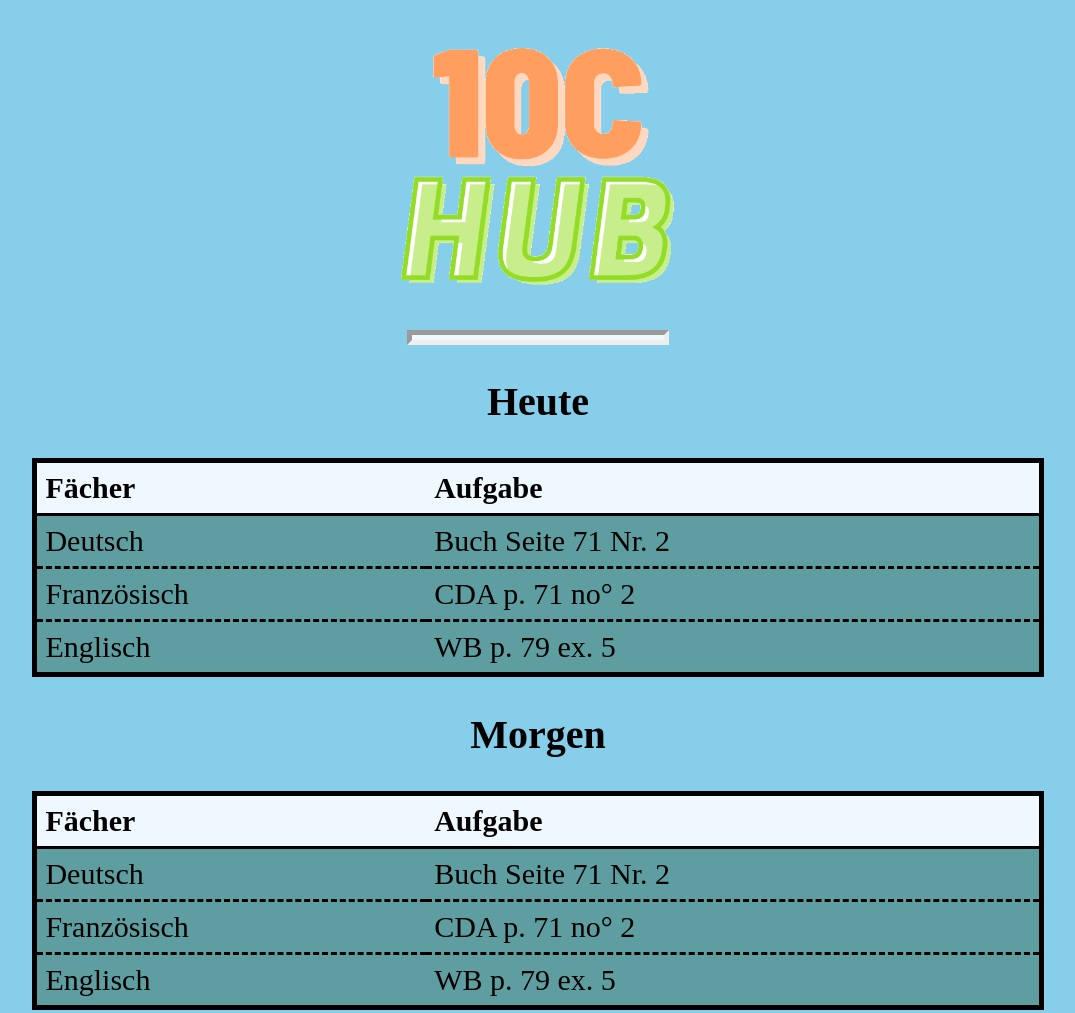
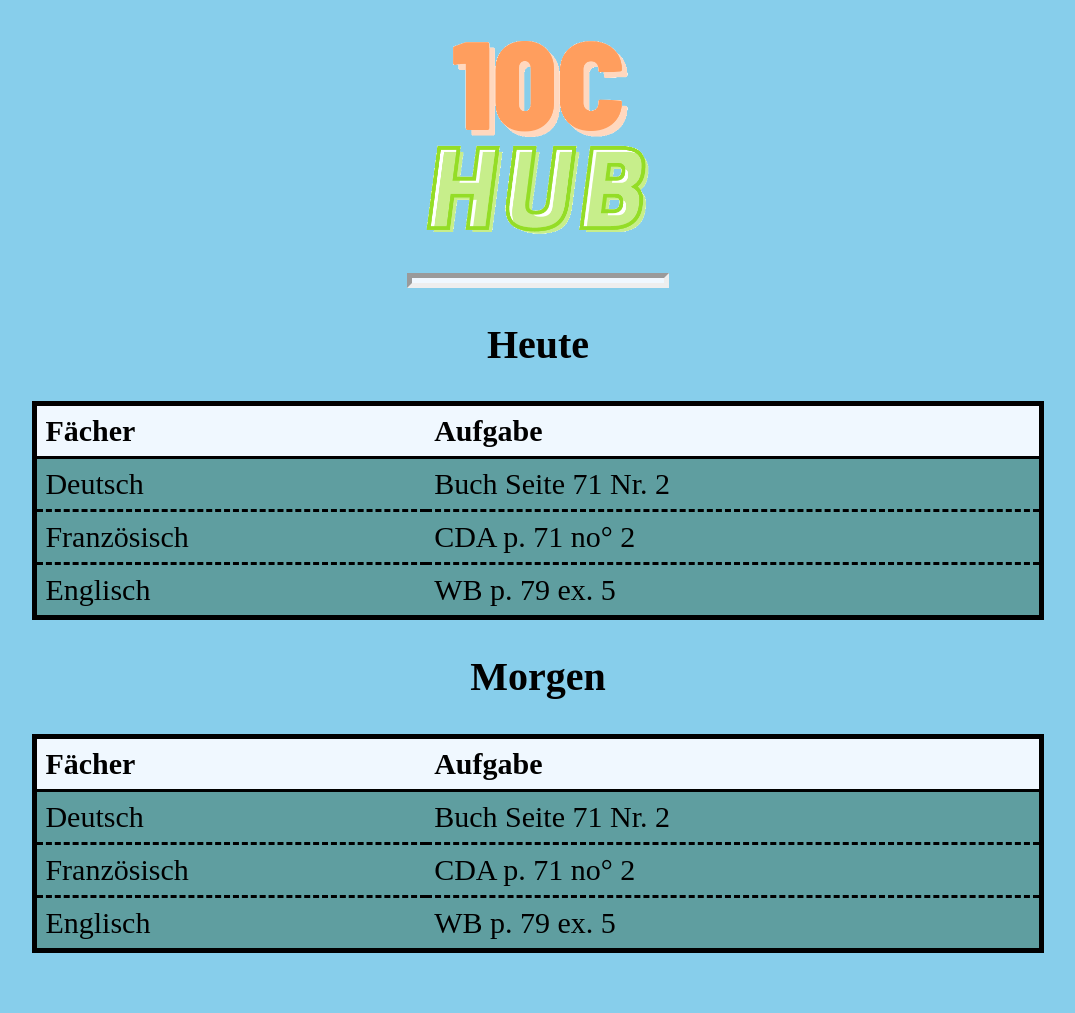
Before and after one commit to Sarmad-J/10cHub, a plain HTML site: page index.html in a window 1280 px wide. Shown: the whole page, without its empty margins (102-1177 px from the left). After the commit the page ends 961 px from the top, so only its background shows below. Drawn offline with Linux system fonts and the light colour scheme.

Commit message:
Update Resize HubLogo

```diff
--- a/Beta1.css
+++ b/Beta1.css
@@ -18,8 +18,8 @@ body
 
 #HubLogo
 {
-    width: 310px;
-    height: 310px;
+    width: 20%;
+    height: 20%;
 }
 
 table
```
